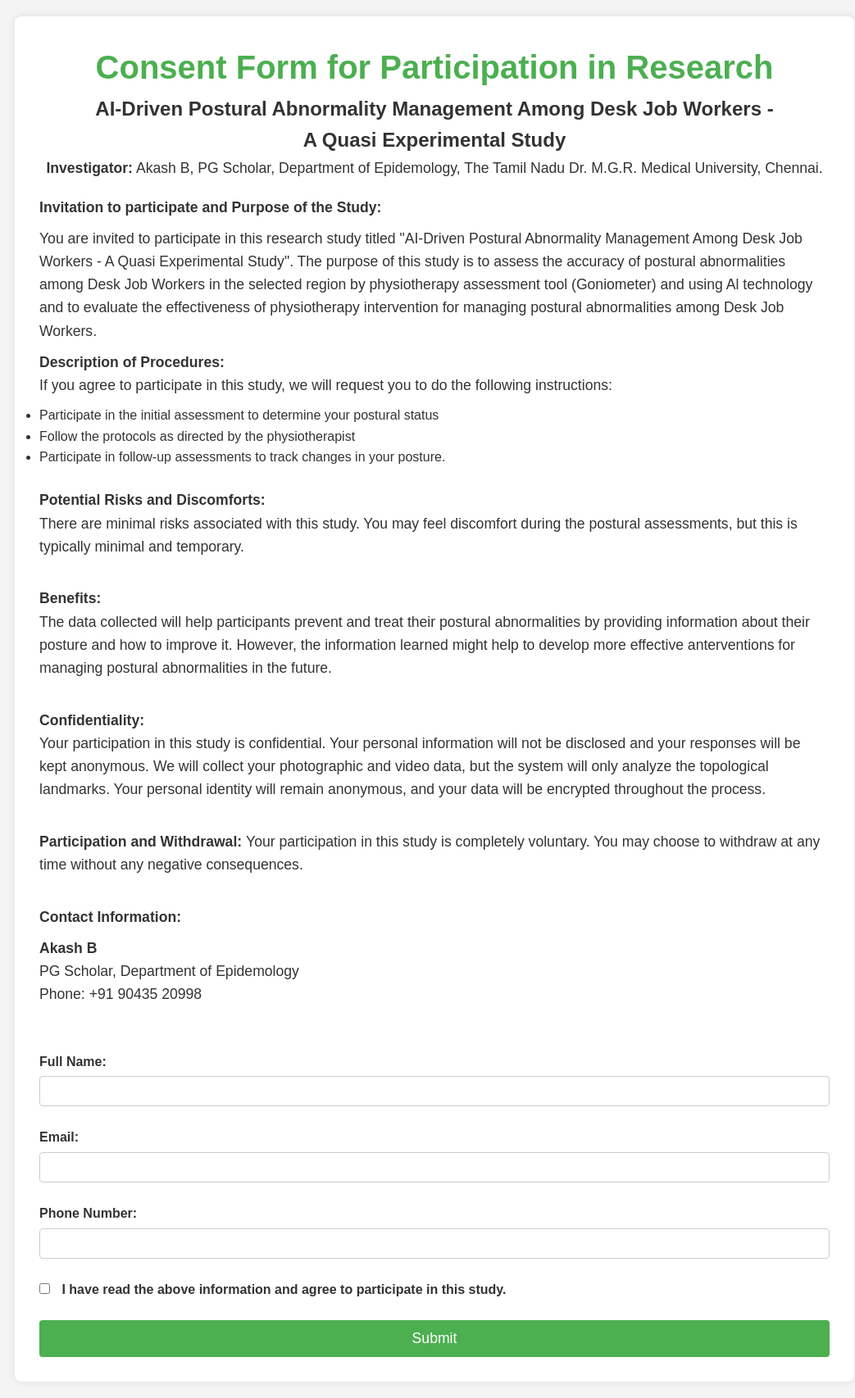
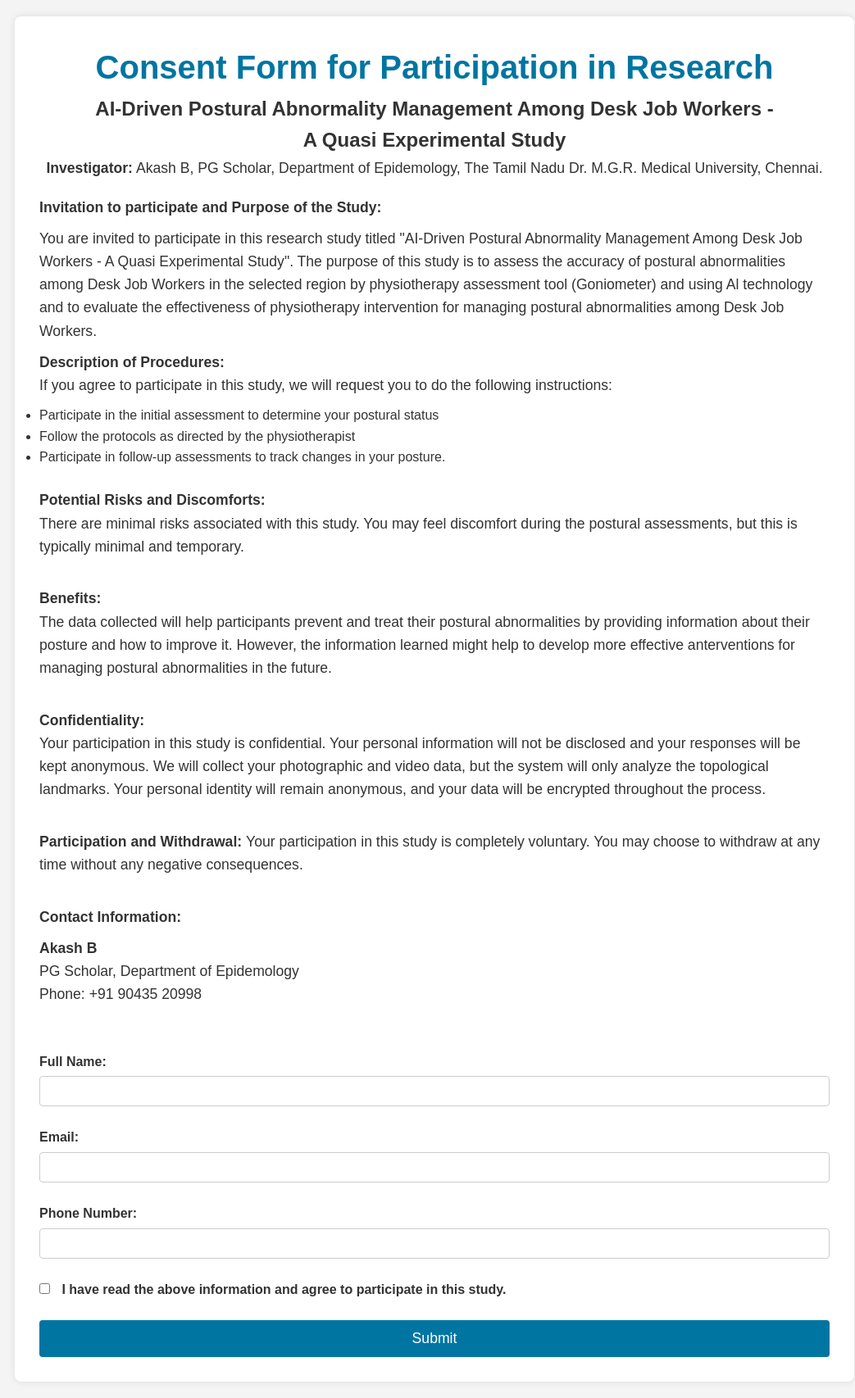
Before and after one commit to Ash-Geek8/Consent-form, a Flask app: page / in a window 1280 px wide. Shown: the whole page at 82% size, without its empty margins (110-1153 px from the left). Run offline with Flask 3, Linux system fonts and the light colour scheme.

Commit message:
Initial Commit

```diff
--- a/static/styles.css
+++ b/static/styles.css
@@ -22,7 +22,7 @@
 
   .header h1 {
     text-align: center;
-    color: #4CAF50;
+    color: #0075a2;
     font-size: 2.5em;
   }
 
@@ -43,7 +43,7 @@
   }
 
   h3 {
-    color: #4CAF50;
+    color: #0075a2;
     font-size: 1.3em;
     margin-bottom: 10px;
   }
@@ -84,7 +84,7 @@
   }
 
   button {
-    background-color: #4CAF50;
+    background-color: #0075a2;
     color: #fff;
     padding: 12px 20px;
     border: none;
```
